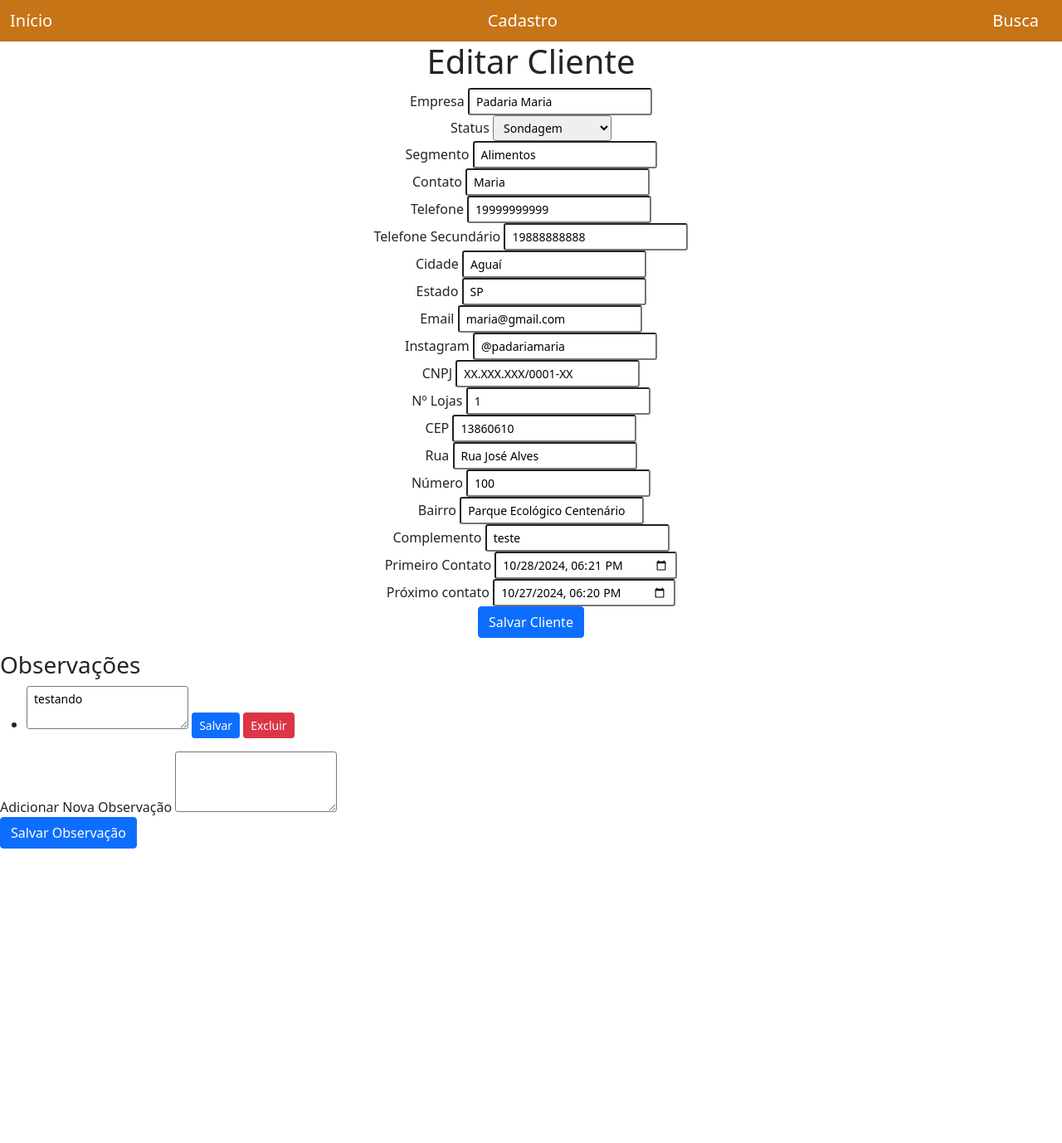
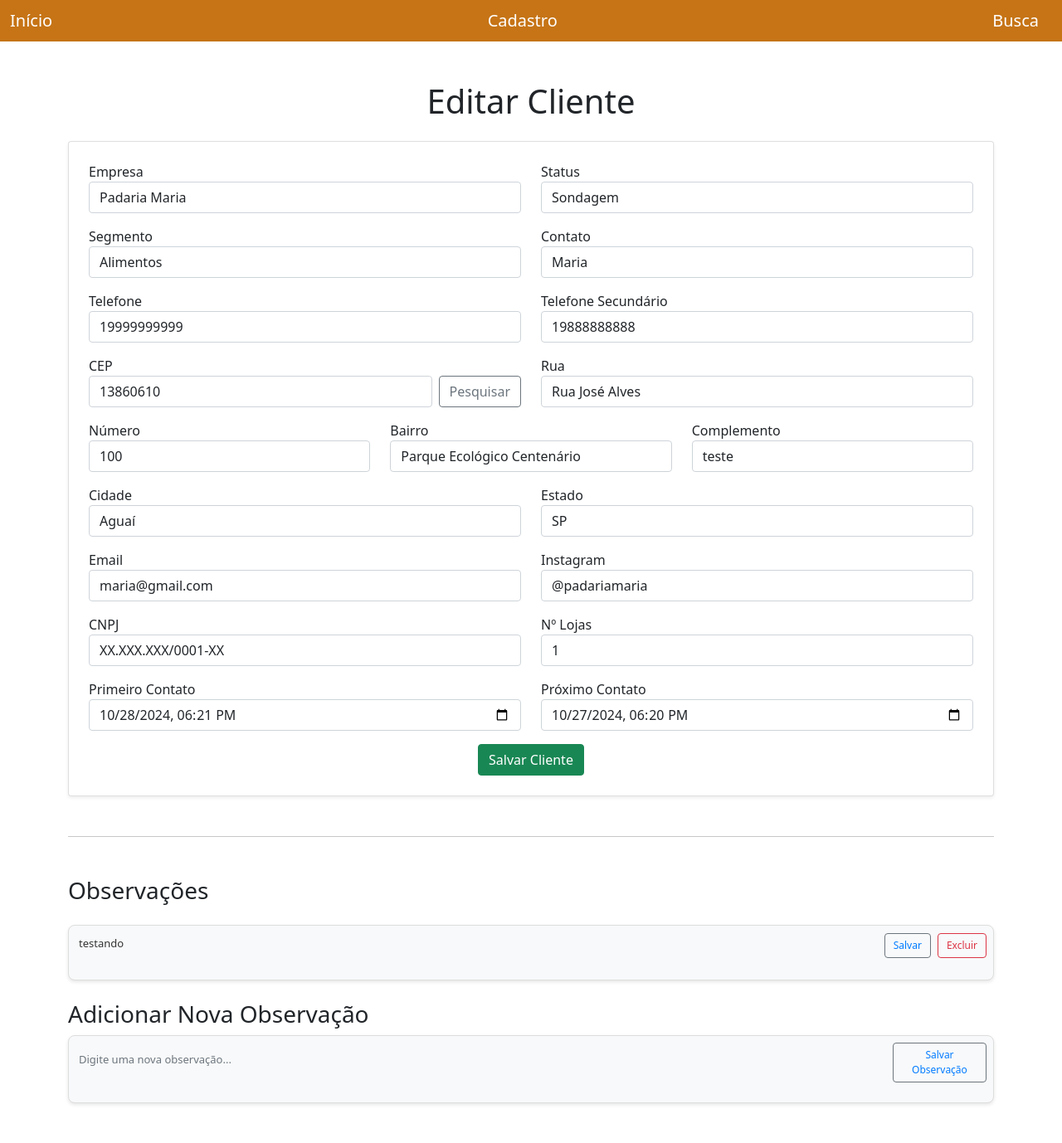
Before and after one commit to Univesp-PI-02/demo-repository, a Django app: page /editar/1/ in a window 1280 px wide. Shown: the whole page at 83% size. Before the commit the page ends 1023 px from the top, so only its background shows below. Run offline with Django 5.2, Linux system fonts and the light colour scheme; data comes from the database, SQL or seed files in the repository.

Commit message:
editar ok

```diff
--- a/projeto_cad/app_cad_clientes/templates/clientes/editar.html
+++ b/projeto_cad/app_cad_clientes/templates/clientes/editar.html
@@ -1,19 +1,19 @@
 {% extends 'clientes/base.html' %}
 {% block conteudo %}
 
-<form action="{% url 'editar_cliente' cliente.id_cliente %}" method="post">
+<div class="container my-5">
+  <h1 class="text-center mb-4">Editar Cliente</h1>
+  <form action="{% url 'editar_cliente' cliente.id_cliente %}" method="post" class="card p-4 shadow-sm">
     {% csrf_token %}
-  <div style="text-align: center;" class="container">
-      <h1>Editar Cliente</h1>
 
-      <div class="form-group">
+    <div class="row mb-3">
+        <div class="col-md-6">
             <label>Empresa</label>
-          <input name="empresa" class="form-control-sm" type="text" value="{{ cliente.empresa }}">
+            <input name="empresa" class="form-control" type="text" value="{{ cliente.empresa }}">
         </div>
-
-      <div class="form-group">
+        <div class="col-md-6">
             <label>Status</label>
-          <select name="status" class="form-control-sm">
+            <select name="status" class="form-control">
                 <option value="Sondagem" {% if cliente.status == 'Sondagem' %}selected{% endif %}>Sondagem</option>
                 <option value="Apresentando" {% if cliente.status == 'Apresentando' %}selected{% endif %}>Apresentando</option>
                 <option value="Negociando" {% if cliente.status == 'Negociando' %}selected{% endif %}>Negociando</option>
@@ -22,126 +22,230 @@
                 <option value="Sem interesse" {% if cliente.status == 'Sem interesse' %}selected{% endif %}>Sem Interesse</option>
             </select>
         </div>
-
-      <div class="form-group">
-          <label>Segmento</label>
-          <input name="segmento" class="form-control-sm" type="text" value="{{ cliente.segmento }}">
     </div>
 
-      <div class="form-group">
-          <label>Contato</label>
-          <input name="contato" class="form-control-sm" type="text" value="{{ cliente.contato }}">
+    <div class="row mb-3">
+      <div class="col-md-6">
+        <label>Segmento</label>
+        <input name="segmento" class="form-control" type="text" value="{{ cliente.segmento }}">
       </div>
 
-      <div class="form-group">
-          <label>Telefone</label>
-          <input name="telefone" class="form-control-sm" type="text" value="{{ cliente.telefone }}">
+      <div class="col-md-6">
+        <label>Contato</label>
+        <input name="contato" class="form-control" type="text" value="{{ cliente.contato }}">
+      </div>
     </div>
 
-      <div class="form-group">
-          <label>Telefone Secundário</label>
-          <input name="telefone_2" class="form-control-sm" type="text" value="{{ cliente.telefone_2 }}">
+    <div class="row mb-3">
+      <div class="col-md-6">
+        <label>Telefone</label>
+        <input name="telefone" class="form-control" type="text" value="{{ cliente.telefone }}">
       </div>
 
-      <div class="form-group">
-          <label>Cidade</label>
-          <input name="cidade" class="form-control-sm" type="text" value="{{ cliente.cidade }}">
+      <div class="col-md-6">
+        <label>Telefone Secundário</label>
+        <input name="telefone_2" class="form-control" type="text" value="{{ cliente.telefone_2 }}">
+      </div>
     </div>
 
-      <div class="form-group">
-          <label>Estado</label>
-          <input name="estado" class="form-control-sm" type="text" value="{{ cliente.estado }}">
+    <div class="row mb-3">
+      <div class="col-md-6">
+        <label>CEP</label>
+        <div class="d-flex">
+          <input id="cep" name="cep" class="form-control" type="text" value="{{ cliente.cep }}">
+          <button type="button" id="btn-pesquisar" class="btn btn-outline-secondary ms-2">Pesquisar</button>
+        </div>
+      </div>
+      <div class="col-md-6">
+        <label>Rua</label>
+        <input id="rua" name="rua" class="form-control" type="text" value="{{ cliente.rua }}">
+      </div>
     </div>
 
-      <div class="form-group">
-          <label>Email</label>
-          <input name="email" class="form-control-sm" type="email" value="{{ cliente.email }}">
+    <div class="row mb-3">
+      <div class="col-md-4">
+        <label>Número</label>
+        <input name="numero_end" class="form-control" type="text" value="{{ cliente.numero_end }}">
       </div>
 
-      <div class="form-group">
-          <label>Instagram</label>
-          <input name="instagram" class="form-control-sm" type="text" value="{{ cliente.instagram }}">
+      <div class="col-md-4">
+        <label>Bairro</label>
+        <input id="bairro" name="bairro" class="form-control" type="text" value="{{ cliente.bairro }}">
       </div>
 
-      <div class="form-group">
-          <label>CNPJ</label>
-          <input name="cnpj" class="form-control-sm" type="text" value="{{ cliente.cnpj }}">
+      <div class="col-md-4">
+        <label>Complemento</label>
+        <input name="complemento" class="form-control" type="text" value="{{ cliente.complemento }}">
+      </div>
     </div>
 
-      <div class="form-group">
-          <label>Nº Lojas</label>
-          <input name="qtd_lojas" class="form-control-sm" type="number" value="{{ cliente.qtd_lojas }}">
+    <div class="row mb-3">
+      <div class="col-md-6">
+        <label>Cidade</label>
+        <input id="cidade" name="cidade" class="form-control" type="text" value="{{ cliente.cidade }}">
       </div>
 
-      <div class="form-group">
-          <label>CEP</label>
-          <input name="cep" class="form-control-sm" type="text" value="{{ cliente.cep }}">
+      <div class="col-md-6">
+        <label>Estado</label>
+        <input id="estado" name="estado" class="form-control" type="text" value="{{ cliente.estado }}">
+      </div>
     </div>
 
-      <div class="form-group">
-          <label>Rua</label>
-          <input name="rua" class="form-control-sm" type="text" value="{{ cliente.rua }}">
+    <div class="row mb-3">
+      <div class="col-md-6">
+        <label>Email</label>
+        <input name="email" class="form-control" type="email" value="{{ cliente.email }}">
       </div>
 
-      <div class="form-group">
-          <label>Número</label>
-          <input name="numero_end" class="form-control-sm" type="text" value="{{ cliente.numero_end }}">
+      <div class="col-md-6">
+        <label>Instagram</label>
+        <input name="instagram" class="form-control" type="text" value="{{ cliente.instagram }}">
+      </div>
     </div>
 
-      <div class="form-group">
-          <label>Bairro</label>
-          <input name="bairro" class="form-control-sm" type="text" value="{{ cliente.bairro }}">
+    <div class="row mb-3">
+      <div class="col-md-6">
+        <label>CNPJ</label>
+        <input name="cnpj" class="form-control" type="text" value="{{ cliente.cnpj }}">
       </div>
 
-      <div class="form-group">
-          <label>Complemento</label>
-          <input name="complemento" class="form-control-sm" type="text" value="{{ cliente.complemento }}">
+      <div class="col-md-6">
+        <label>Nº Lojas</label>
+        <input name="qtd_lojas" class="form-control" type="number" value="{{ cliente.qtd_lojas }}">
+      </div>
     </div>
 
-      <div class="form-group">
+    <div class="row mb-3">
+      <div class="col-md-6">
         <label>Primeiro Contato</label>
-          <input name="primeiro_contato" class="form-control-sm" type="datetime-local" value="{{ cliente.primeiro_contato|date:"Y-m-d\TH:i" }}">
+        <input name="primeiro_contato" class="form-control" type="datetime-local" value="{{ cliente.primeiro_contato|date:'Y-m-d\\TH:i' }}">
       </div>
 
-      <div class="form-group">
-          <label>Próximo contato</label>
-          <input name="prox_contato" class="form-control-sm" type="datetime-local" value="{{ cliente.prox_contato|date:"Y-m-d\TH:i" }}">
+      <div class="col-md-6">
+        <label>Próximo Contato</label>
+        <input name="prox_contato" class="form-control" type="datetime-local" value="{{ cliente.prox_contato|date:'Y-m-d\\TH:i' }}">
       </div>
-      <div class="form-group">
-        <button type="submit" name="action" value="salvar_cliente" class="form-control-sm btn btn-primary">Salvar Cliente</button>
     </div>
 
+    <div class="text-center">
+      <button type="submit" class="btn btn-success">Salvar Cliente</button>
     </div>
   </form>
 
+  <hr class="my-5">
+
 <!-- Exibir Observações do Cliente -->
-<h3>Observações</h3>
-<ul>
+<h3 class="my-4">Observações</h3>
+<div class="observacoes-container">
     {% for observacao in cliente.observacoes.all %}
-    <li>
-        <form action="{% url 'editar_observacao' observacao.id_observacao %}" method="post" class="form-inline">
+    <div class="observacao-item">
+        <form action="{% url 'editar_observacao' observacao.id_observacao %}" method="post">
             {% csrf_token %}
-            <textarea name="descricao" class="form-control-sm" rows="2">{{ observacao.descricao }}</textarea>
-            <button type="submit" class="btn btn-primary btn-sm">Salvar</button>
-            <a href="{% url 'excluir_observacao' observacao.id_observacao %}" class="btn btn-danger btn-sm">Excluir</a>
+            <div class="observacao-conteudo">
+                <textarea name="descricao" class="observacao-texto form-control" rows="2">{{ observacao.descricao }}</textarea>
+                <div class="observacao-botoes">
+                    <button type="submit" class="btn btn-outline-secondary btn-salvar">Salvar</button>
+                    <a href="{% url 'excluir_observacao' observacao.id_observacao %}" class="btn btn-outline-danger btn-excluir">Excluir</a>
+                </div>
+            </div>
         </form>
-    </li>
+    </div>
     {% empty %}
     <p>Não há observações cadastradas.</p>
     {% endfor %}
-</ul>
+</div>
 
 <!-- Adicionar Nova Observação -->
+<h3 class="mt-4">Adicionar Nova Observação</h3>
+<div class="observacao-item">
     <form action="{% url 'adicionar_observacao' cliente.id_cliente %}" method="post">
         {% csrf_token %}
-    <div class="form-group">
-        <label>Adicionar Nova Observação</label>
-        <textarea name="nova_observacao_texto" class="form-control-sm" rows="3"></textarea>
+        <div class="observacao-conteudo">
+            <textarea name="nova_observacao_texto" class="observacao-texto form-control" rows="2" placeholder="Digite uma nova observação..."></textarea>
+            <div class="observacao-botoes">
+                <button type="submit" class="btn btn-outline-secondary btn-salvar">Salvar Observação</button>
+            </div>
+        </div>
+    </form>
 </div>
 
-    <div class="form-group">
-        <button type="submit" class="form-control-sm btn btn-primary">Salvar Observação</button>
-    </div>
-</form>
+<style>
+/* Contêiner principal para observações */
+.observacoes-container {
+    margin-top: 10px;
+}
+
+/* Cada observação aparece como uma caixa com sombra */
+.observacao-item {
+    background-color: #f8f9fa;
+    border: 1px solid #ddd;
+    border-radius: 8px;
+    padding: 8px;
+    margin-bottom: 6px;
+    box-shadow: 0 2px 4px rgba(0, 0, 0, 0.1);
+}
+
+/* Organização de conteúdo e botões na observação */
+.observacao-conteudo {
+    display: flex;
+    align-items: center;
+    justify-content: space-between;
+}
+
+/* Campo de texto para observações */
+.observacao-texto {
+    border: none;
+    background: none;
+    resize: none;
+    width: 100%;
+    padding: 4px;
+    font-size: 13px;
+    color: #333;
+    height: 1.0em;
+}
+
+/* Botões de ação da observação */
+.observacao-botoes {
+    display: flex;
+    gap: 8px;
+}
+
+/* Botão Salvar e Excluir */
+.btn-salvar, .btn-excluir {
+    font-size: 12px;
+    padding: 5px 10px;
+}
+
+.btn-salvar {
+    color: #007bff;
+}
+
+.btn-excluir {
+    color: #dc3545;
+}
+</style>
+
+<script>
+  document.getElementById('btn-pesquisar').addEventListener('click', function () {
+    const cep = document.getElementById('cep').value.replace(/\D/g, '');
+    if (cep.length !== 8) {
+      alert('CEP inválido! Por favor, insira um CEP válido.');
+      return;
+    }
+    fetch(`https://viacep.com.br/ws/${cep}/json/`)
+      .then(response => response.json())
+      .then(data => {
+        if (data.erro) {
+          alert('CEP não encontrado!');
+        } else {
+          document.getElementById('rua').value = data.logradouro;
+          document.getElementById('bairro').value = data.bairro;
+          document.getElementById('cidade').value = data.localidade;
+          document.getElementById('estado').value = data.uf;
+        }
+      })
+      .catch(error => console.error('Erro:', error));
+  });
+</script>
 
 {% endblock %}
```
Also changed, not shown: projeto_cad/app_cad_clientes/templates/clientes/cadastro.html (+162 -90 lines). Lines whose indentation alone changed are shown as unchanged.
